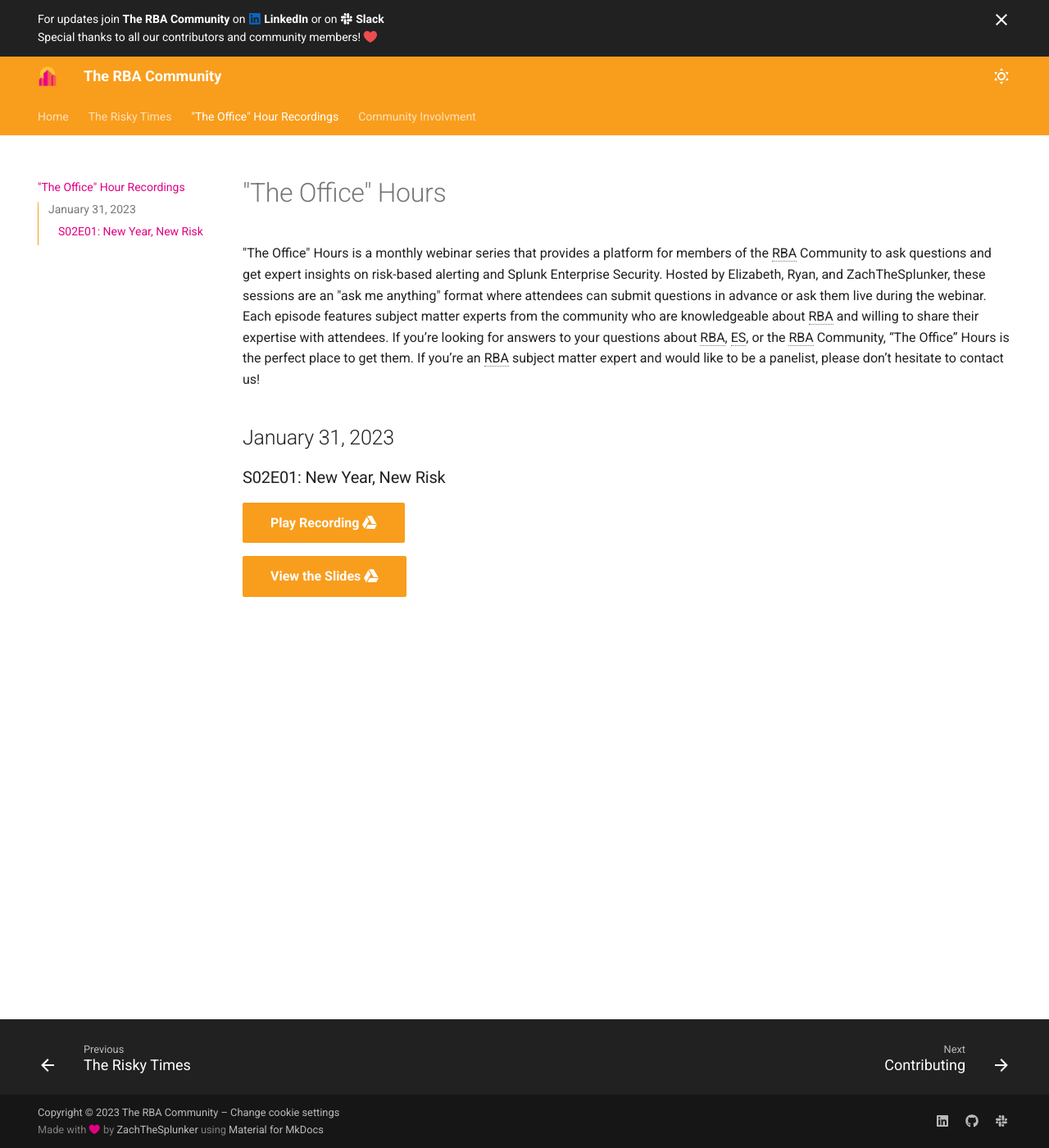
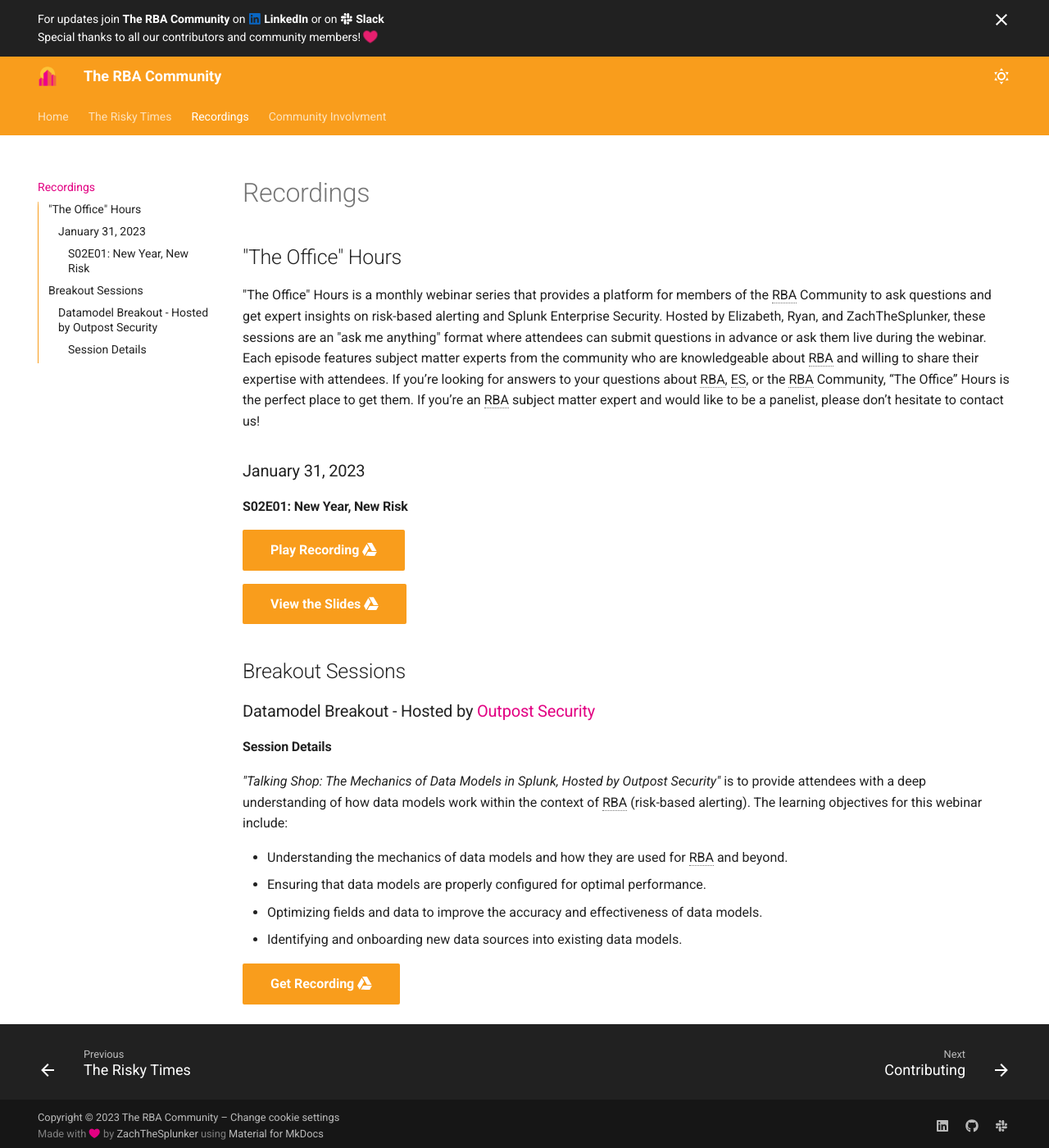
Before and after one commit to rba-community/rba-community, an MkDocs documentation site: the page built from docs/recordings/index.md, in a window 1280 px wide and 1400 px high. Shown: the whole window at 82% size. Built offline with MkDocs 1.6.1 and Material for MkDocs 9.7.7, drawn with Linux system fonts in a browser that asks for light colours.

Commit message:
added breakout session
Signed-off-by: Zachary Christensen <zchristensen@splunk.com>

```diff
--- a/docs/office-hours/index.md
+++ b/docs/recordings/index.md
@@ -1,18 +1,35 @@
 ---
-description: "\"The Office\" Hours is a monthly webinar series that provides a platform for members of the RBA Community to ask questions and get expert insights on risk-based alerting and Splunk Enterprise Security."
+description: Catch up on past RBA Community sessions that you may have missed!
 
 hide:
     - feedback
 ---
 
-# "The Office" Hours
+# Recordings
+
+## "The Office" Hours
 
 "The Office" Hours is a monthly webinar series that provides a platform for members of the RBA Community to ask questions and get expert insights on risk-based alerting and Splunk Enterprise Security. Hosted by Elizabeth, Ryan, and ZachTheSplunker, these sessions are an "ask me anything" format where attendees can submit questions in advance or ask them live during the webinar. Each episode features subject matter experts from the community who are knowledgeable about RBA and willing to share their expertise with attendees. If you’re looking for answers to your questions about RBA, ES, or the RBA Community, “The Office” Hours is the perfect place to get them. If you’re an RBA subject matter expert and would like to be a panelist, please don’t hesitate to contact us!
 
-## January 31, 2023
+### January 31, 2023
 
-### S02E01: New Year, New Risk
+#### S02E01: New Year, New Risk
 
 [Play Recording :simple-googledrive:](https://drive.google.com/file/d/1EQd3_q39E0cI9KH1QU1F_7MOLqtZmYgC/view "The Office Hours Recording"){ .md-button .md-button--primary target="_blank" }
 
 [View the Slides :fontawesome-brands-google-drive:](https://docs.google.com/presentation/d/1ekCK72UbBlW8HyTS0fgso5ZHU9F__6Q01LfwlxmpNwg/edit?usp=sharing "See Slide Deck"){ .md-button .md-button--primary target="_blank" }
+
+## Breakout Sessions
+
+### Datamodel Breakout - Hosted by [Outpost Security](https://outpost-security.com/){ target="blank" }
+
+#### Session Details
+
+_"Talking Shop: The Mechanics of Data Models in Splunk, Hosted by Outpost Security"_ is to provide attendees with a deep understanding of how data models work within the context of RBA (risk-based alerting). The learning objectives for this webinar include:
+
+- Understanding the mechanics of data models and how they are used for RBA and beyond.
+- Ensuring that data models are properly configured for optimal performance.
+- Optimizing fields and data to improve the accuracy and effectiveness of data models.
+- Identifying and onboarding new data sources into existing data models.
+
+[Get Recording :simple-googledrive:](https://docs.google.com/forms/d/e/1FAIpQLSf3iGzz_CDwRH7mDgG8nQec3bu620ocI2NA1XWbaAvdAG1LSw/viewform?usp=sf_link "Datamodel Breakout Recording"){ .md-button .md-button--primary target="_blank" }
--- a/mkdocs.yml
+++ b/mkdocs.yml
@@ -148,7 +148,7 @@
 nav:
   - Home: index.md
   - The Risky Times: risky-times/index.md
-  - "\"The Office\" Hour Recordings": office-hours/index.md
+  - Recordings: recordings/index.md
   - Community Involvment:
       - Contributing: community/contribute.md
       - RBA Champions: community/rba-champions.md
```
